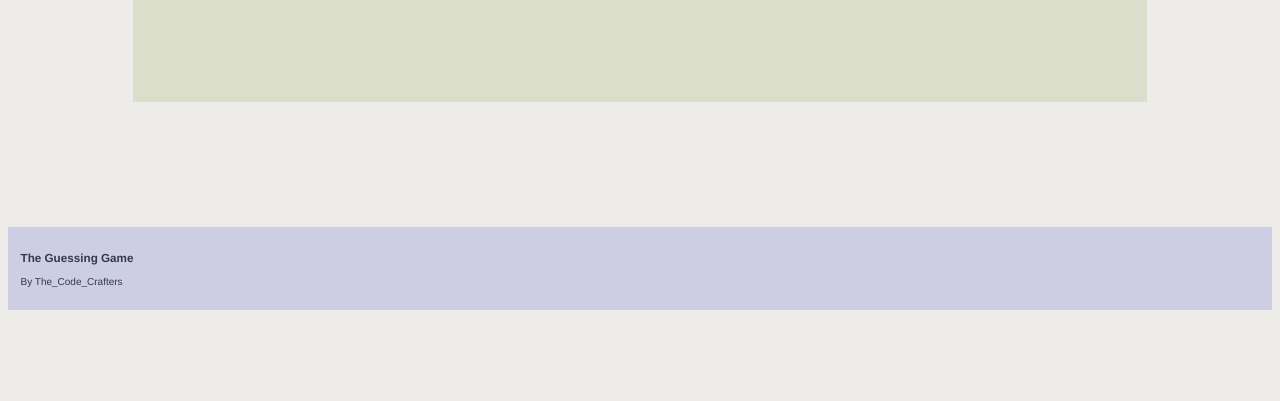
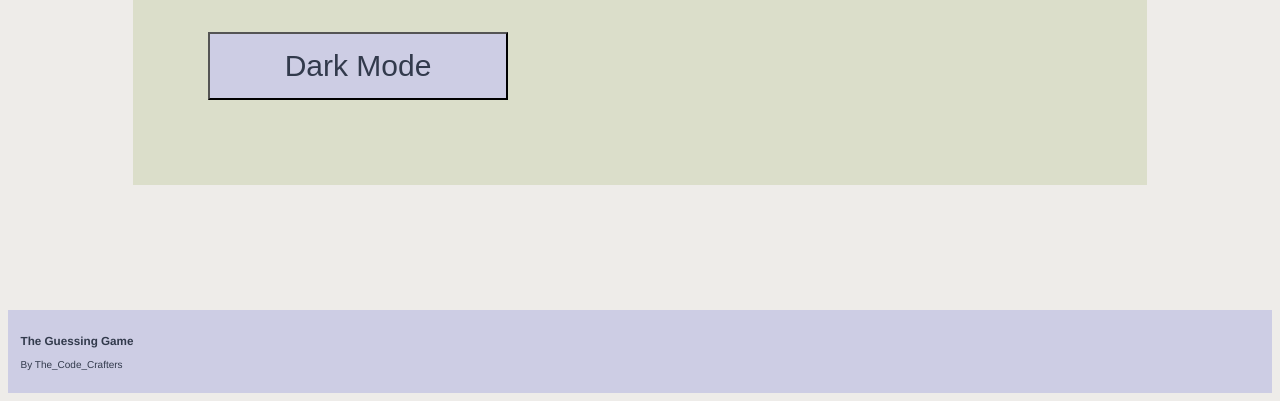
Before and after one commit to Albacosi/The_Guessing_Game, a plain HTML site: page settingspage.html in a window 1280 px wide. Shown: the part 431-832 px from the top of the page. Before the commit the page ends 800 px from the top, so only its background shows below. Drawn offline with Linux system fonts and the light colour scheme.

Commit message:
Update settingspage.html

```diff
--- a/settingspage.html
+++ b/settingspage.html
@@ -5,6 +5,7 @@
 <meta charset="UTF-8">
 <meta name="viewport" content="width=device-width, initial-scale=1">
 <link rel="stylesheet" type="text/css" href="style.css" />
+<script src="script.js"></script>
 
 </head>
 
@@ -22,14 +23,28 @@
             </ul>
         </div>
 
+
     <div class="pageTitle">
         <h1> Settings</h1>
+        <button onclick="toggleDarkMode()"> Dark Mode </button>
     </div>
 
     <div class="footer">
         <h3>The Guessing Game</h3>
         <p> By The_Code_Crafters</p>
     </div>
+
+    <script>
+        const body = document.body;
+
+        const isDarkMode = localStorage.getItem('darkMode') === 'true';
+        if (isDarkMode) {
+            body.classList.add('dark-mode');
+        } else {
+            body.classList.remove('dark-mode');
+        }
+    </script>
+
 </body>
 
 </html>
```
